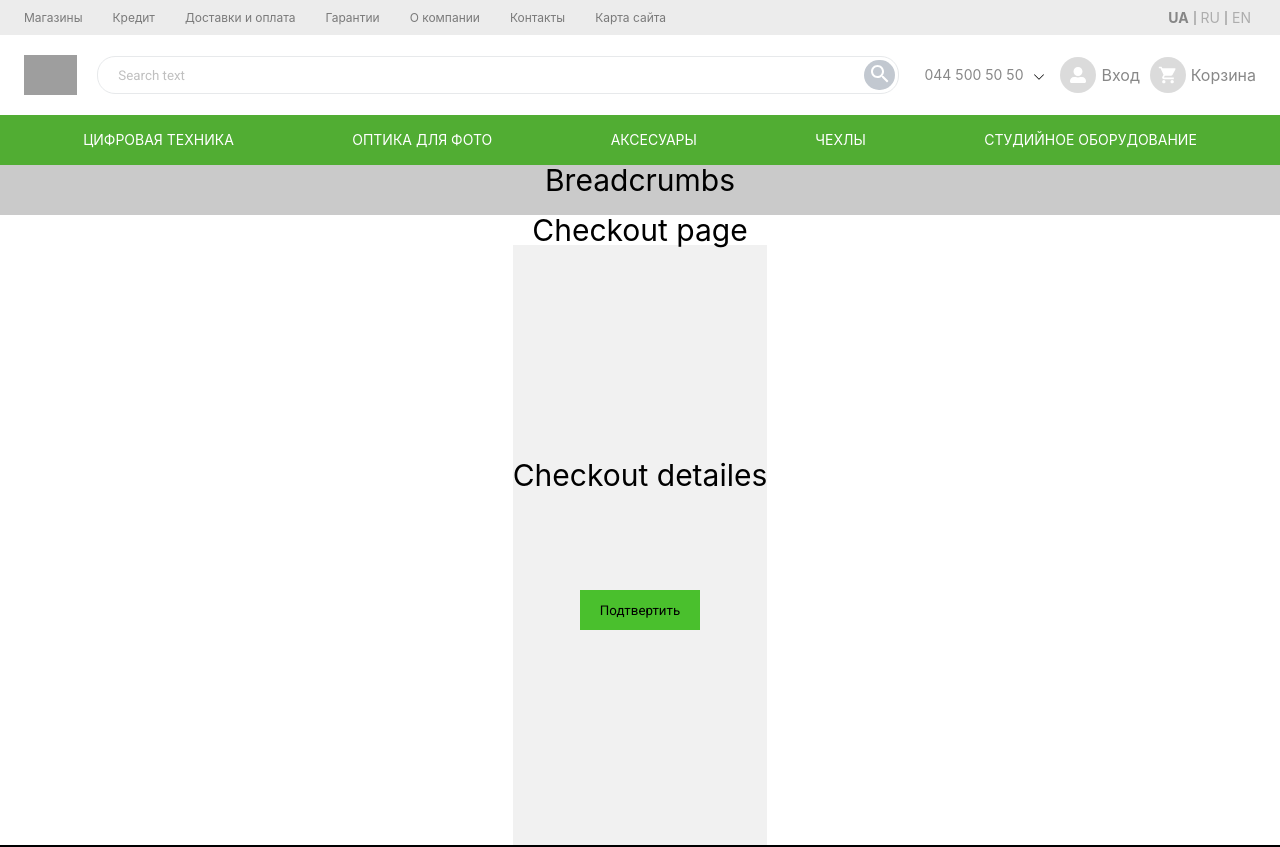
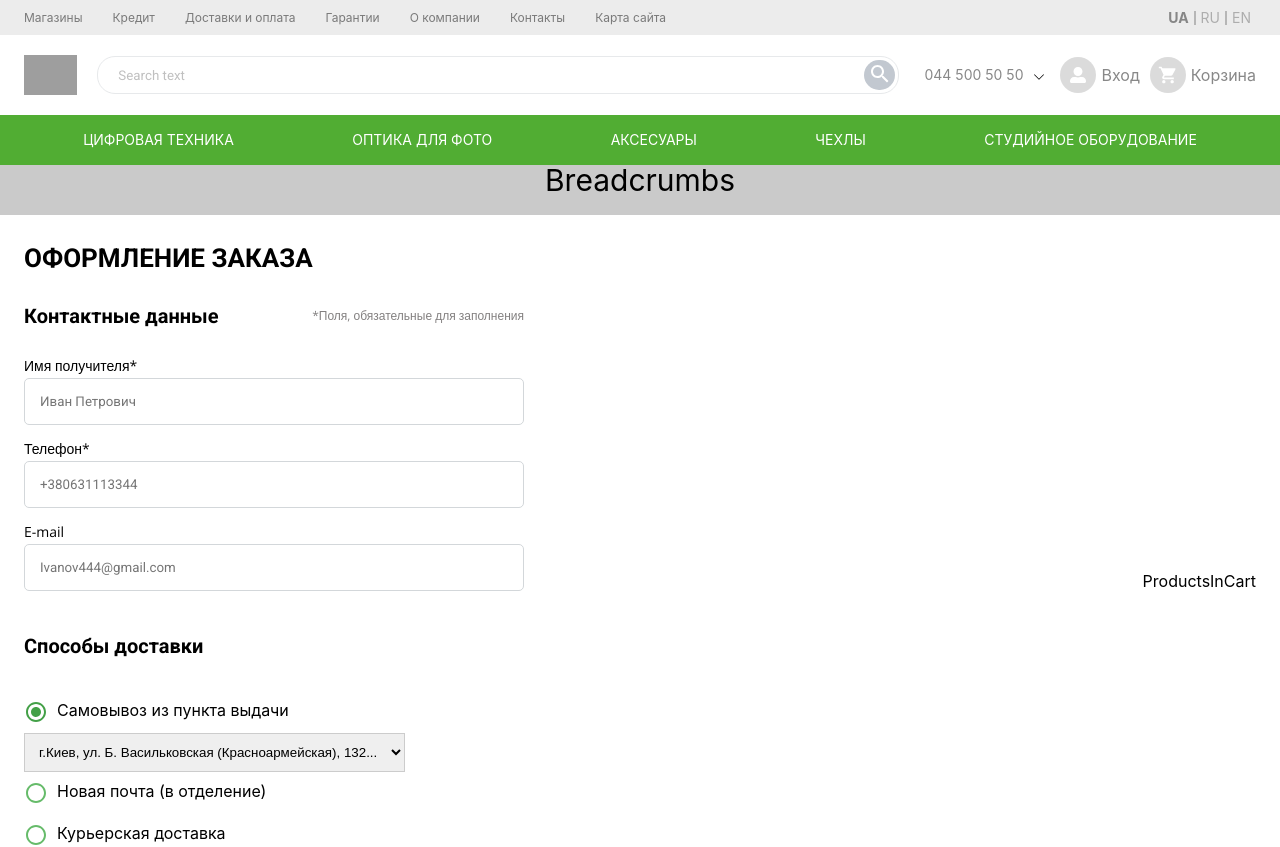
Before and after one commit to viaduksun/ABC-photo, a React (Create React App) app: page /checkout in a window 1280 px wide. Shown: the top 847 px of the page. Built offline with nearby package versions, Linux system fonts and the light colour scheme; grey boxes are pictures that could not be loaded.

Commit message:
Oi ordering component (#38)
* added ordering component

* modified ordering component

Co-authored-by: Oleg Ivanov <u014@Altera2.local>

```diff
--- a/public/index.html
+++ b/public/index.html
@@ -14,6 +14,9 @@
       rel="stylesheet"
       href="https://fonts.googleapis.com/css?family=Roboto:300,400,500,700&display=swap"
     />
+    <link
+      href="https://fonts.googleapis.com/css2?family=Open+Sans:wght@400;700&display=swap"
+      rel="stylesheet">
     <link
       rel="stylesheet"
       href="https://fonts.googleapis.com/icon?family=Material+Icons"
--- a/src/components/CheckoutBlock/CheckoutBlock.jsx
+++ b/src/components/CheckoutBlock/CheckoutBlock.jsx
@@ -1,16 +1,35 @@
+// import React from 'react';
+// import { Link } from 'react-router-dom';
+// import styles from './CheckoutBlock.module.scss';
+
+// const CheckoutBlock = () => (
+//   <div className={styles.CheckoutBlock}>
+//     <h1>Checkout detailes</h1>
+//     <div className={styles.btnBox}>
+//       <Link to="/">
+//         <button type="button" className="btn">
+//           Подтвертить
+//         </button>
+//       </Link>
+//     </div>
+//   </div>
+// );
+
+// export default CheckoutBlock;
+
 import React from 'react';
-import { Link } from 'react-router-dom';
 import styles from './CheckoutBlock.module.scss';
+import OrderingInfo from './OrderingInfo/OrderingInfo';
+import ProductsInCart from './ProductsInCart/ProductsInCart';
 
 const CheckoutBlock = () => (
   <div className={styles.CheckoutBlock}>
-    <h1>Checkout detailes</h1>
-    <div className={styles.btnBox}>
-      <Link to="/">
-        <button type="button" className="btn">
-          Подтвертить
-        </button>
-      </Link>
+    <div className="container">
+      <h1 className={styles.CheckoutBlockTitle}>Оформление заказа</h1>
+      <div className={styles.CheckoutBlockMain}>
+        <OrderingInfo />
+        <ProductsInCart />
+      </div>
     </div>
   </div>
 );
--- a/src/components/CheckoutBlock/CheckoutBlock.module.scss
+++ b/src/components/CheckoutBlock/CheckoutBlock.module.scss
@@ -1,11 +1,18 @@
 .CheckoutBlock {
-  height: 600px;
-  background: rgb(241, 241, 241);
+  margin-top: 30px;
+  margin-bottom: 50px;
+}
+.CheckoutBlockTitle {
+  text-align: left;
+  font-size: 26px;
+  line-height: 27px;
+  font-weight: 700;
+  font-family: 'Roboto', sans-serif;
+  text-transform: uppercase;
+}
+.CheckoutBlockMain {
   display: flex;
-  flex-direction: column;
-  justify-content: center;
+  justify-content: space-between;
   align-items: center;
+  margin-top: 34px;
 }
-.btnBox {
-  margin-top: 100px;
-}
--- /dev/null
+++ b/src/components/CheckoutBlock/OrderingInfo/OrderingInfo.jsx
@@ -0,0 +1,119 @@
+/* eslint-disable react/jsx-props-no-spreading */
+import React from 'react';
+import { Formik } from 'formik';
+import * as yup from 'yup';
+import { withStyles } from '@material-ui/core/styles';
+import { green } from '@material-ui/core/colors';
+import Radio from '@material-ui/core/Radio';
+import Select from './Select/Select';
+import styles from './OrderingInfo.module.scss';
+
+const GreenRadio = withStyles({
+  root: {
+    color: green[400],
+    '&$checked': {
+      color: green[600],
+    },
+    paddingLeft: 0
+  },
+  checked: {},
+})((props) => <Radio color="default" {...props} />);
+
+const OrderingInfo = () => {
+  const phoneRegExp = /^(\+?\d{0,4})?\s?-?\s?(\(?\d{3}\)?)\s?-?\s?(\(?\d{3}\)?)\s?-?\s?(\(?\d{4}\)?)?$/;
+  const validation = yup.object().shape({
+    name: yup.string().typeError('Должна быть строка').required('Введите имя'),
+    phone: yup.string().matches(phoneRegExp, 'Номер телефона должен начинаться с "+380", допустимые символы - от 0 до 9.').required('Введите номер телефона +380 XX XXX XXXX'),
+    email: yup.string().email('Введите корректный email')
+
+  });
+
+  const [selectedValue, setSelectedValue] = React.useState('a');
+  const handleChangeDelivery = (event) => {
+    setSelectedValue(event.target.value);
+  };
+
+  return (
+    <div className={styles.OrderingInfo}>
+      <div className={styles.ContactsData}>
+        <div className={styles.ContactsDataTitleBlock}>
+          <h2 className={styles.ContactsDataTitleBlock}>Контактные данные</h2>
+          <p>*Поля, обязательные для заполнения</p>
+        </div>
+        <Formik
+          initialValues={{
+          name: '',
+          phone: '',
+          email: ''
+        }}
+          validateOnBlur
+          validationSchema={validation}
+        >
+          {({
+values, errors, touched, handleChange, handleBlur
+}) => (
+  <form className={styles.ContactsDataFormBlock}>
+    <div className={styles.ContactsDataField}>
+      <label htmlFor="name">Имя получителя*</label>
+      <input name="name" id="name" type="text" placeholder="Иван Петрович" onChange={handleChange} onBlur={handleBlur} value={values.name} />
+      {touched.name && errors.name && <p className={styles.Error}>{errors.name }</p>}
+    </div>
+    <div className={styles.ContactsDataField}>
+      <label htmlFor="phone">Телефон*</label>
+      <input name="phone" id="phone" type="text" placeholder="+380631113344" onChange={handleChange} onBlur={handleBlur} value={values.phone} />
+      {touched.phone && errors.phone && <p className={styles.Error}>{errors.phone }</p>}
+    </div>
+    <div className={styles.ContactsDataField}>
+      <label htmlFor="email">E-mail</label>
+      <input name="email" id="email" type="text" placeholder="Ivanov444@gmail.com" onChange={handleChange} onBlur={handleBlur} value={values.email} />
+      {touched.email && errors.email && <p className={styles.Error}>{errors.email }</p>}
+    </div>
+  </form>
+    )}
+        </Formik>
+      </div>
+      <div className={styles.Delivery}>
+        <h2>Способы доставки</h2>
+        <form className={styles.DeliveryForm}>
+          <div>
+            <GreenRadio
+              checked={selectedValue === 'a'}
+              onChange={handleChangeDelivery}
+              value="a"
+              name="radio-button-demo"
+              inputProps={{ 'aria-label': 'A' }}
+              id="pointOfDelivery"
+            />
+            <label htmlFor="pointOfDelivery">Самовывоз из пункта выдачи</label>
+            {selectedValue === 'a' && <Select />}
+          </div>
+          <div>
+            <GreenRadio
+              checked={selectedValue === 'b'}
+              onChange={handleChangeDelivery}
+              value="b"
+              name="radio-button-demo"
+              inputProps={{ 'aria-label': 'B' }}
+              id="newMail"
+            />
+            <label htmlFor="newMail">Новая почта (в отделение)</label>
+            {selectedValue === 'b' && <Select />}
+          </div>
+          <div>
+            <GreenRadio
+              checked={selectedValue === 'c'}
+              onChange={handleChangeDelivery}
+              value="c"
+              name="radio-button-demo"
+              inputProps={{ 'aria-label': 'C' }}
+              id="courierDelivery"
+            />
+            <label htmlFor="courierDelivery">Курьерская доставка</label>
+          </div>
+        </form>
+      </div>
+    </div>
+  );
+};
+
+export default OrderingInfo;
--- /dev/null
+++ b/src/components/CheckoutBlock/OrderingInfo/OrderingInfo.module.scss
@@ -0,0 +1,59 @@
+.OrderingInfo {
+  h2 {
+    font-size: 20px;
+    line-height: 20px;
+    font-weight: 700;
+    font-family: 'Roboto', sans-serif;
+  }
+}
+.ContactsData {
+  width: 500px;
+}
+.ContactsDataTitleBlock {
+  display: flex;
+  justify-content: space-between;
+  align-items: center;
+  p {
+    font-size: 12px;
+    line-height: 12px;
+    color: #838080;
+    font-family: 'Open Sans', sans-serif;
+  }
+}
+.ContactsDataFormBlock {
+  margin-top: 33px;
+}
+.ContactsDataField {
+  margin-top: 17px;
+  label {
+    display: block;
+    font-size: 14px;
+    line-height: 14px;
+    font-family: 'Open Sans', sans-serif;
+  }
+  input {
+    margin-top: 5px;
+    border: 1px solid #d3d7da;
+    width: 100%;
+    padding: 15px;
+    border-radius: 5px;
+    &:focus {
+      box-shadow: 0px 0px 5px 1px #d3d7da;
+    }
+  }
+}
+
+.Delivery {
+  margin-top: 45px;
+}
+.DeliveryForm {
+  margin-top: 35px;
+  label {
+    cursor: pointer;
+  }
+}
+
+.Error {
+  color: red;
+  margin-top: 2px;
+}
--- /dev/null
+++ b/src/components/CheckoutBlock/OrderingInfo/Select/Select.jsx
@@ -0,0 +1,16 @@
+import React from 'react';
+import styles from './Select.module.scss';
+
+const Select = () => (
+  <div>
+    <select className={styles.Select}>
+      <option selected value="grapefruit">г.Киев, ул. Б. Васильковская (Красноармейская), 132...</option>
+      <option value="lime">Lime</option>
+      <option value="coconut">Coconut</option>
+      <option value="mango">Mango</option>
+    </select>
+  </div>
+
+    );
+
+export default Select;
--- /dev/null
+++ b/src/components/CheckoutBlock/OrderingInfo/Select/Select.module.scss
@@ -0,0 +1,12 @@
+.Select {
+  border: 1px solid #ccc;
+  padding: 10px;
+  option {
+    font-size: 16px;
+    line-height: 16px;
+    color: #9ea6b2;
+    &:selected {
+      color: #9ea6b2;
+    }
+  }
+}
--- /dev/null
+++ b/src/components/CheckoutBlock/ProductsInCart/ProductsInCart.jsx
@@ -0,0 +1,9 @@
+import React from 'react';
+
+const ProductsInCart = () => (
+  <div>
+    ProductsInCart
+  </div>
+    );
+
+export default ProductsInCart;
--- a/src/pages/Checkout.jsx
+++ b/src/pages/Checkout.jsx
@@ -5,10 +5,7 @@ import CheckoutBlock from '../components/CheckoutBlock/CheckoutBlock';
 const Checkout = () => (
   <>
     <Breadcrumbs />
-    <div className="container">
-      <h1>Checkout page</h1>
-      <CheckoutBlock />
-    </div>
+    <CheckoutBlock />
   </>
 );
 
```
Also changed, not shown: src/components/CheckoutBlock/ProductsInCart/ProductsInCart.module.scss (added).
